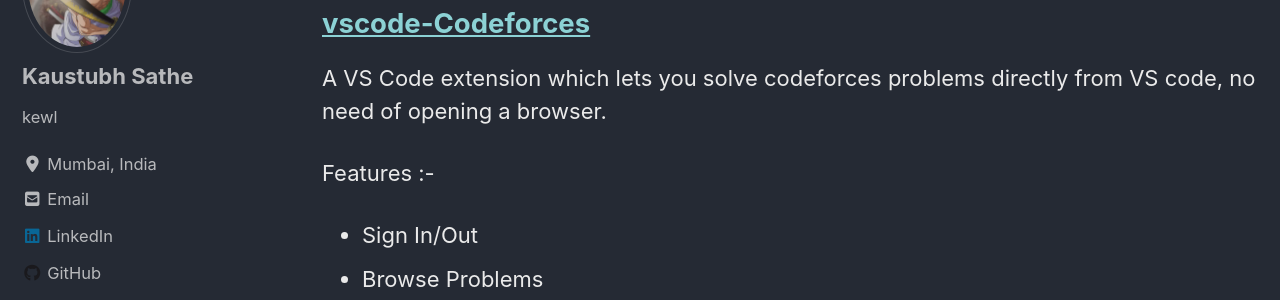
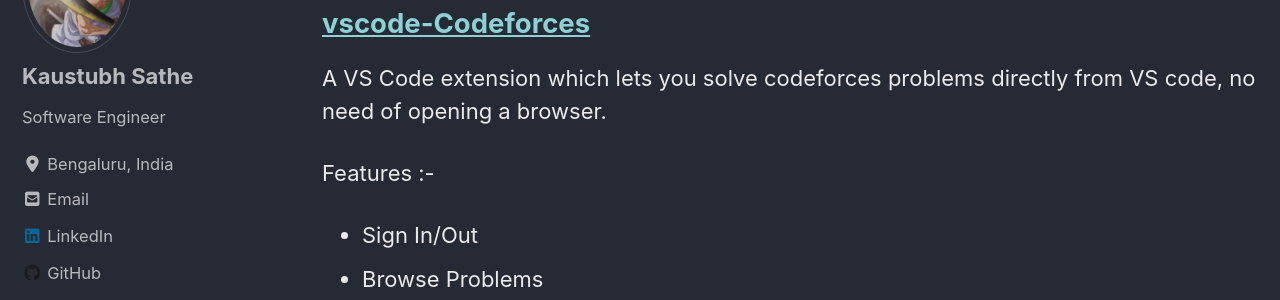
Before and after one commit to KaustubhSathe/kaustubhsathe.github.io, a Jekyll site: the page built from _pages/projects.md, in a window 1280 px wide. Shown: the part 193-493 px from the top of the page. Built offline with Jekyll 4.4.1, drawn with Linux system fonts in a browser that asks for light colours; cached includes are drawn as plain includes; nearby versions of some CDN libraries.

Commit message:
chore: chanhe

```diff
--- a/_config.yml
+++ b/_config.yml
@@ -109,8 +109,8 @@ analytics:
 author:
   name             : "Kaustubh Sathe"
   avatar           : "profile.jpg"
-  bio              : "kewl"
-  location         : "Mumbai, India"
+  bio              : "Software Engineer"
+  location         : "Bengaluru, India"
   email            : "f2015466p@alumni.bits-pilani.ac.in"
   linkedin         : "kaustubh-sathe-b0374917a"
   github           : "KaustubhSathe"
--- a/_pages/projects.md
+++ b/_pages/projects.md
@@ -5,7 +5,6 @@ author_profile: true
 classes: wide
 title : Projects
 ---
-
 
 
 
```
